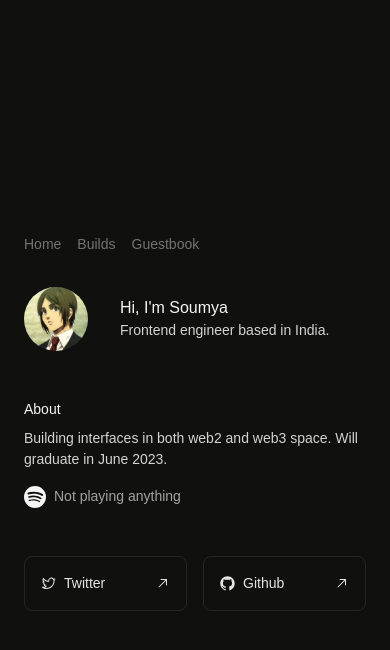
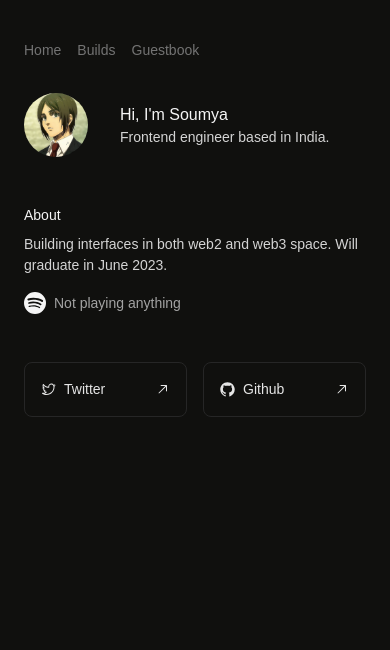
Before and after one commit to 0xdeathstalker/portfolio, a Next.js app: page / in a window 390 px wide. Shown: the top 650 px of the page. Built offline with nearby package versions, Linux system fonts and the light colour scheme; no server answers; a web font is replaced by a local one.

Commit message:
changed the mobile view

```diff
--- a/src/pages/index.tsx
+++ b/src/pages/index.tsx
@@ -2,11 +2,8 @@ import { Box, Flex } from '@chakra-ui/react'
 
 import About from '../components/Sections/About'
 import Hero from '../components/Sections/Hero'
-import Work from '../components/Sections/Work'
-import Links from '../components/Sections/Links'
+import Navbar from '../components/Misc/Navbar'
 import { DEFAULT_FONT_SIZES, DEFAULT_X_MARGIN, DEFAULT_X_PADDING } from '../lib/constants/ui'
-import Footer from '../components/Sections/Footer'
-import Navbar from '../components/Misc/Navbar'
 
 export default function Home() {
   return (
@@ -21,17 +18,16 @@ export default function Home() {
         lg: "36"
       }}
       display="flex"
-      alignItems="center"
+      alignItems={{ md: "center" }}
       justifyContent="center"
       color="white"
-      fontSize={DEFAULT_FONT_SIZES}
+      fontSize={ DEFAULT_FONT_SIZES }
       overflowX="hidden"
     >
       <Flex
-        px={DEFAULT_X_PADDING}
-        // mx={{base: "4", lg: "auto"}}
-        gap={{base: "8", md:"16"}}
-        direction={{base: "column", md: "row"}}
+        px={ DEFAULT_X_PADDING }
+        gap={{ base: "8", md:"16" }}
+        direction={{ base: "column", md: "row" }}
       >
         <Navbar />
         <Flex
@@ -40,9 +36,6 @@ export default function Home() {
         >
           <Hero />
           <About />
-          {/* <Work />
-          <Links />
-          <Footer /> */}
         </Flex>
       </Flex>
     </Box>
```
